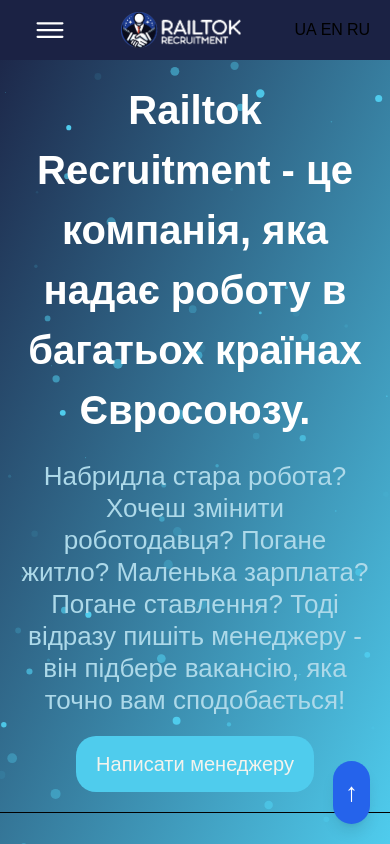
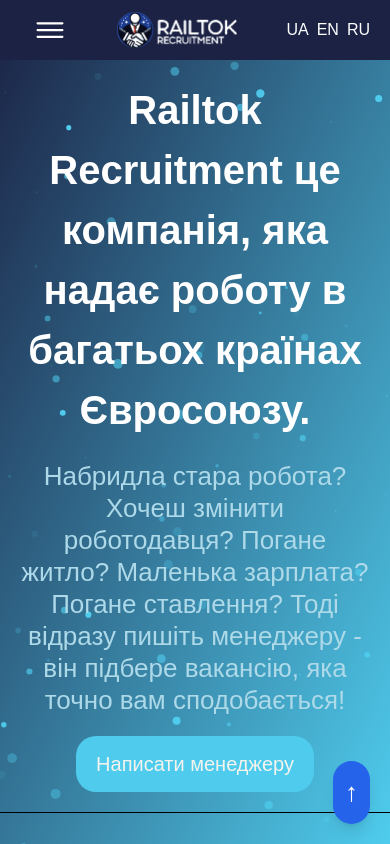
Before and after one commit to Towikk01/railtok, a Next.js app: page / in a window 390 px wide. Shown: the top 844 px of the page. Built offline with nearby package versions, Linux system fonts and the light colour scheme; a web font is replaced by a local one.

Commit message:
feat(root):fixed app

```diff
--- a/src/app/components/header/Header.jsx
+++ b/src/app/components/header/Header.jsx
@@ -31,11 +31,6 @@
                 className="flex flex-row items-center justify-between relative md:justify-between w-full max-w-[1000px] mx-auto px-5">
                 <BurgerMenu opened={opened} toggle={toggleOpenedMenu} language={language}/>
                 <Image src={Logo} alt="logo" width={120} height={120}/>
-                <div className="flex md:hidden flex-row gap-1">
-                    <button onClick={() => setLanguage ('uk')}>UA</button>
-                    <button onClick={() => setLanguage ('en')}>EN</button>
-                    <button onClick={() => setLanguage ('ru')}>RU</button>
-                </div>
                 <div className="hidden md:flex flex-row gap-8 justify-around items-center w-full px-5 lg:w-3/5">
                     {navigation.map ((item, index) => (
                         <Link key={index} href={item.link} className="whitespace-pre">
@@ -43,7 +38,7 @@
                         </Link>
                     ))}
                 </div>
-                <div className="hidden md:flex flex-row gap-2">
+                <div className="flex text-white flex-row gap-2">
                     <button onClick={() => setLanguage ('uk')}>UA</button>
                     <button onClick={() => setLanguage ('en')}>EN</button>
                     <button onClick={() => setLanguage ('ru')}>RU</button>
--- a/src/app/components/slider/reviewSlider.jsx
+++ b/src/app/components/slider/reviewSlider.jsx
@@ -12,7 +12,7 @@
     const ReviewSlider = ({ reviews }) => {
         return (
             <Swiper
-                className='h-[270px]'
+                className='h-[340px]'
                 modules={[Pagination, Autoplay, Navigation]}
                 spaceBetween={8}
                 slidesPerView={1}
--- a/src/app/sections/about/About.jsx
+++ b/src/app/sections/about/About.jsx
@@ -11,7 +11,7 @@
     const currentTranslations = translations[language]
     return (
         <section id="about" className="flex md:flex-row w-full px-5 py-10 border-black border-b">
-            <div className="w-full flex flex-col md:flex-row items-center justify-between gap-0 md:gap-6">
+            <div className="w-full flex flex-col md:flex-row items-center justify-between gap-0">
                 <div className="text-[#ADD9E9] md:w-2/4 w-full flex flex-col gap-5">
                     <h4 className="text-[50px] relative text-white after:absolute w-fit after:w-3/4 after:h-0.5 after:bg-black after:content-[''] after:-bottom-0 after:left-0">{currentTranslations.about.title}</h4>
                     <p className="text-[24px] leading-8 font-[500]">
@@ -28,7 +28,7 @@
                     </p>
                 </div>
                 <div className="flex flex-col items-center">
-                <motion.div className="md:w-2/5 w-full flex justify-center"
+                <motion.div className="w-full flex justify-center"
                             initial={{scale : 1}} // Start at normal size
                             animate={{
                                 scale : [1, 1.25, 1], // Pulse from normal size to slightly larger and back
--- a/src/app/translations.js
+++ b/src/app/translations.js
@@ -226,7 +226,7 @@
             contacts: 'Контакти',
          },
         heading: {
-            title: 'Railtok Recruitment - це компанія, яка надає роботу в багатьох країнах Євросоюзу.',
+            title: 'Railtok Recruitment це компанія, яка надає роботу в багатьох країнах Євросоюзу.',
             description: 'Набридла стара робота? Хочеш змінити роботодавця? Погане житло? Маленька зарплата? Погане ставлення? Тоді відразу пишіть менеджеру - він підбере вакансію, яка точно вам сподобається!'
 },
         about: {
```
